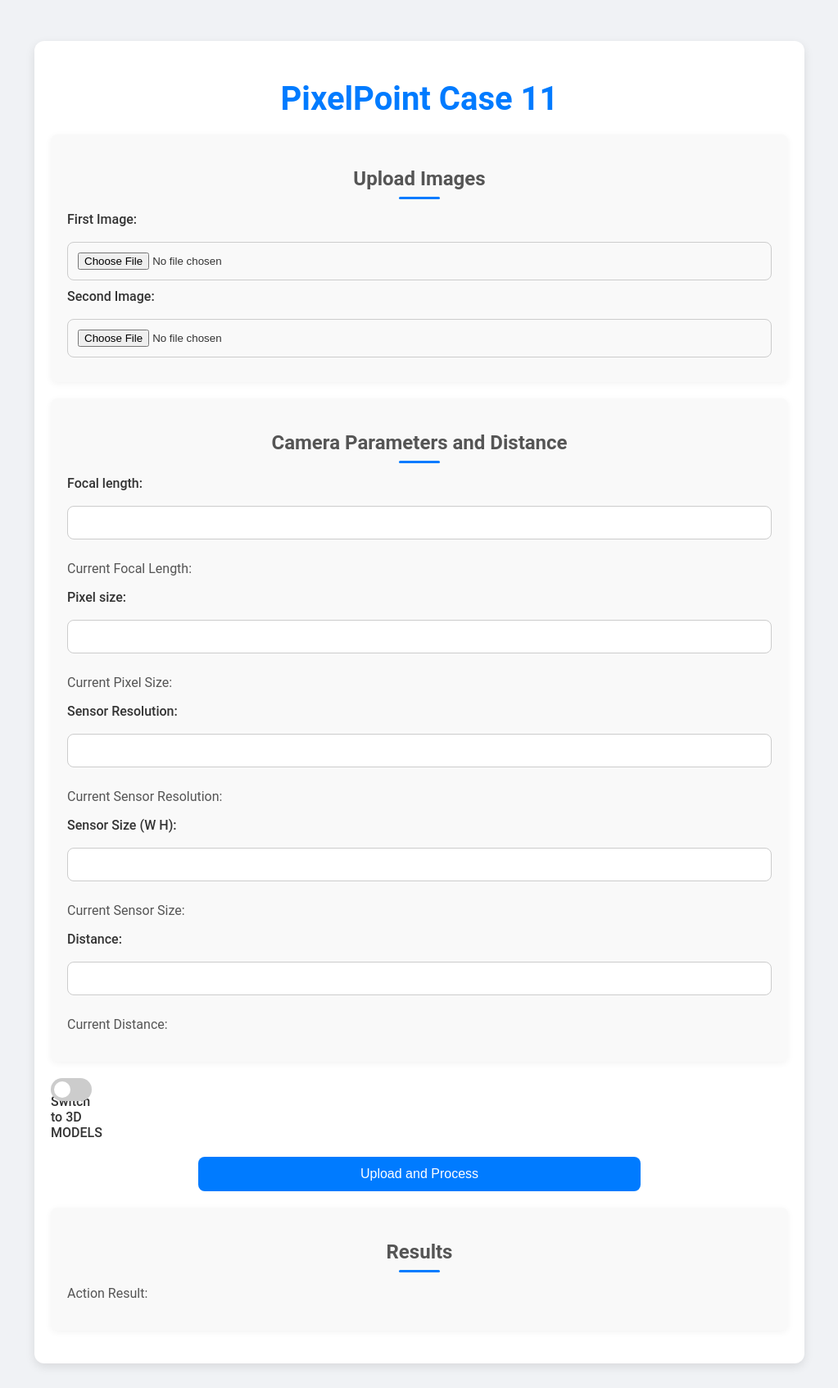
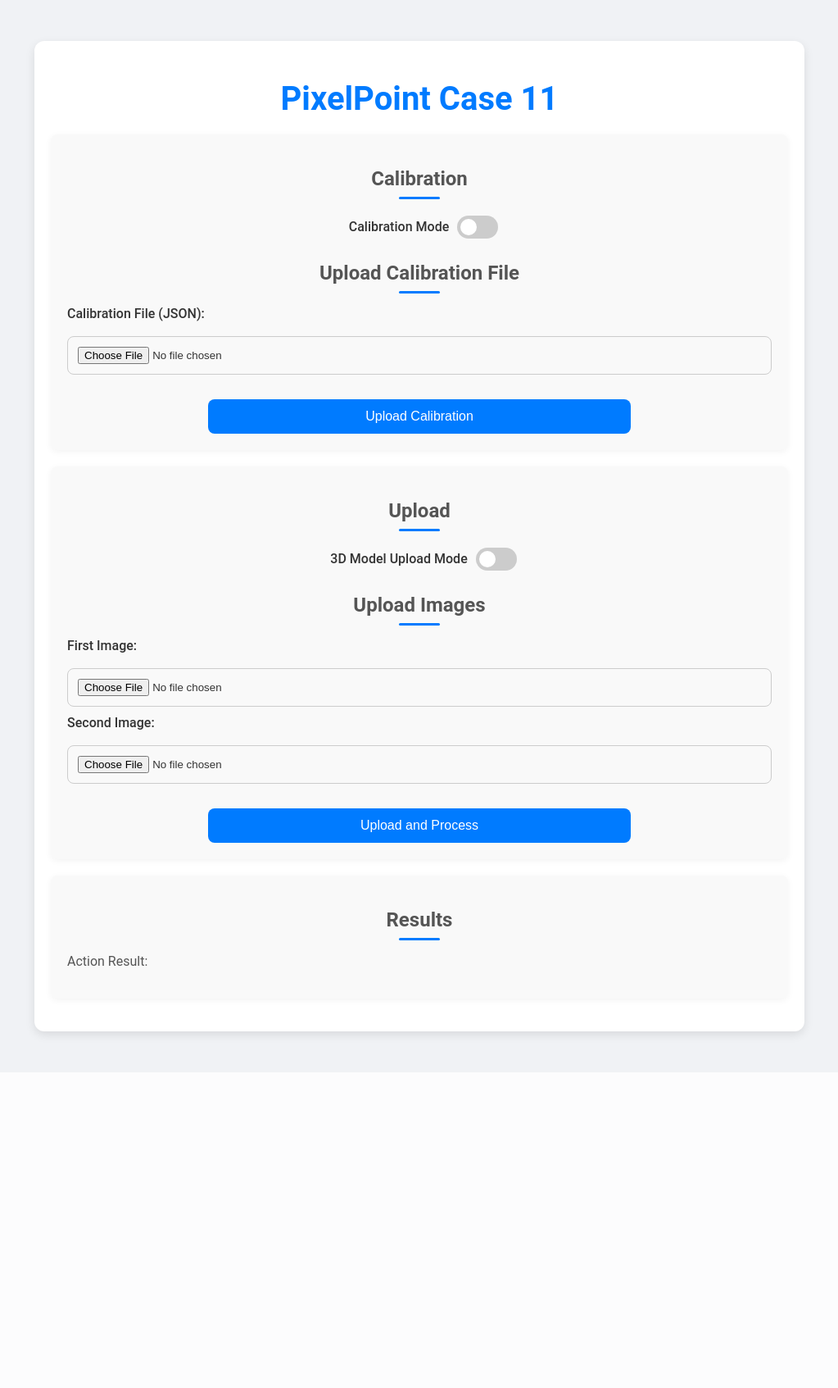
Before and after one commit to deniskirbaba/stereo-geometry-measurement, a FastAPI app: page / in a window 1280 px wide. Shown: the top 1693 px of the page at 82% size, without its empty margins (128-1151 px from the left). After the commit the page ends 1272 px from the top, so only its background shows below. Run offline with FastAPI, Linux system fonts and the light colour scheme.

Commit message:
last version

```diff
--- a/src/MyAppForCase11/main.py
+++ b/src/MyAppForCase11/main.py
@@ -11,52 +11,112 @@ templates = Jinja2Templates(directory="templates")
 app.mount("/static", StaticFiles(directory="static"), name="static")
 
 UPLOAD_IMAGES_PATH = "camera_images"
+UPLOAD_CALIBRATION_PATH = "calibration"
 UPLOAD_MODELS_PATH = "models"
+UPLOAD_CALIBRATION_PHOTO_PATH = "calibration_photo"
 
-# Убедитесь, что папки существуют
 os.makedirs(UPLOAD_IMAGES_PATH, exist_ok=True)
+os.makedirs(UPLOAD_CALIBRATION_PATH, exist_ok=True)
 os.makedirs(UPLOAD_MODELS_PATH, exist_ok=True)
+os.makedirs(UPLOAD_CALIBRATION_PHOTO_PATH, exist_ok=True)
 
 @app.get("/")
 async def read_root(request: Request):
     return templates.TemplateResponse("index.html", {"request": request})
 
 @app.post("/upload/")
-async def upload_data(
-    focal_length: str = Form(...),
-    pixel_size: str = Form(...),
-    sensor_resolution: str = Form(...),
-    sensor_size: str = Form(...),
-    distance: str = Form(...),
-    image1: UploadFile = File(None),
-    image2: UploadFile = File(None),
-    model: UploadFile = File(None)
-):
-    # Логирование полученных данных для отладки
-    print(f"Received: focal_length={focal_length}, pixel_size={pixel_size}, sensor_resolution={sensor_resolution}, sensor_size={sensor_size}, distance={distance}")
-
-    if model:
-        # Сохранение 3D модели
-        model_path = os.path.join(UPLOAD_MODELS_PATH, model.filename)
-        with open(model_path, "wb") as buffer:
-            buffer.write(await model.read())
-        print(f"Saved model: {model.filename} to {model_path}")
-    elif image1 and image2:
-        # Сохранение изображений
+async def upload_data(image1: UploadFile = File(None), image2: UploadFile = File(None)):
+    if image1 and image2:
         image1_path = os.path.join(UPLOAD_IMAGES_PATH, image1.filename)
         image2_path = os.path.join(UPLOAD_IMAGES_PATH, image2.filename)
         with open(image1_path, "wb") as buffer:
             buffer.write(await image1.read())
         with open(image2_path, "wb") as buffer:
             buffer.write(await image2.read())
-        print(f"Saved images: {image1.filename} and {image2.filename} to {UPLOAD_IMAGES_PATH}")
     else:
-        return JSONResponse(status_code=422, content={"error": "Files are missing"})
+        return JSONResponse(status_code=422, content={"error": "Images are missing"})
 
-    # Возвращаем результат обработки
     return {"result": "0.05 мм"}
 
-# Код для обработки ошибок
+@app.post("/upload_calibration/")
+async def upload_calibration(calibration_file: UploadFile = File(...)):
+    if not calibration_file.filename.endswith(".json"):
+        return JSONResponse(status_code=422, content={"error": "Only JSON files are allowed."})
+
+    calibration_path = os.path.join(UPLOAD_CALIBRATION_PATH, calibration_file.filename)
+    with open(calibration_path, "wb") as buffer:
+        buffer.write(await calibration_file.read())
+
+    return {"result": "Calibration file uploaded successfully."}
+
+@app.post("/upload_params/")
+async def upload_params(
+    focal_length: str = Form(None),
+    pixel_size: str = Form(None),
+    sensor_resolution: str = Form(None),
+    sensor_size: str = Form(None),
+    distance: str = Form(None),
+    num_tiles: str = Form(None),
+    square_size: str = Form(None),
+    chessboard_image1: UploadFile = File(None),
+    chessboard_image2: UploadFile = File(None)
+):
+    if not all([focal_length, pixel_size, sensor_resolution, sensor_size, distance, num_tiles, square_size]):
+        return JSONResponse(status_code=422, content={"error": "All fields must be provided."})
+
+    if chessboard_image1 and chessboard_image2:
+        chessboard_image1_path = os.path.join(UPLOAD_CALIBRATION_PHOTO_PATH, chessboard_image1.filename)
+        chessboard_image2_path = os.path.join(UPLOAD_CALIBRATION_PHOTO_PATH, chessboard_image2.filename)
+        with open(chessboard_image1_path, "wb") as buffer:
+            buffer.write(await chessboard_image1.read())
+        with open(chessboard_image2_path, "wb") as buffer:
+            buffer.write(await chessboard_image2.read())
+    else:
+        return JSONResponse(status_code=422, content={"error": "Calibration chessboard images are missing."})
+
+    return {
+        "focal_length": focal_length,
+        "pixel_size": pixel_size,
+        "sensor_resolution": sensor_resolution,
+        "sensor_size": sensor_size,
+        "distance": distance,
+        "num_tiles": num_tiles,
+        "square_size": square_size,
+        "result": "Calibration parameters uploaded successfully."
+    }
+
+
+@app.post("/upload_and_process/")
+async def upload_and_process(image1: UploadFile = File(...), image2: UploadFile = File(...)):
+    if image1 and image2:
+        image1_path = os.path.join(UPLOAD_IMAGES_PATH, image1.filename)
+        image2_path = os.path.join(UPLOAD_IMAGES_PATH, image2.filename)
+        with open(image1_path, "wb") as buffer:
+            buffer.write(await image1.read())
+        with open(image2_path, "wb") as buffer:
+            buffer.write(await image2.read())
+        return {"result": "0.07 мм"}
+    else:
+        return JSONResponse(status_code=422, content={"error": "Images are missing"})
+
+@app.post("/upload_model/")
+async def upload_model(
+        images_count: str = Form(None),
+        model_file: UploadFile = File(None)
+):
+    if not images_count or not model_file:
+        return JSONResponse(status_code=422, content={"error": "Images count and a model must be provided."})
+
+    model_path = os.path.join(UPLOAD_MODELS_PATH, model_file.filename)
+    with open(model_path, "wb") as buffer:
+        buffer.write(await model_file.read())
+
+    return {
+        "images_count": images_count,
+        "result": "0.05 мм"
+    }
+
 @app.exception_handler(422)
 async def validation_exception_handler(request, exc):
-    return JSONResponse(status_code=422, content={"error": "Validation error. Please check all fields and file uploads."})
+    return JSONResponse(status_code=422,
+                        content={"error": "Validation error. Please check all fields and file uploads."})
--- a/src/MyAppForCase11/static/script.js
+++ b/src/MyAppForCase11/static/script.js
@@ -1,77 +1,164 @@
-document.getElementById('switch').addEventListener('change', function() {
-    const is3DMode = this.checked;
-    document.getElementById('image-upload-section').style.display = is3DMode ? 'none' : 'block';
-    document.getElementById('model-upload-title').style.display = is3DMode ? 'block' : 'none';
-    document.getElementById('model-upload-section').style.display = is3DMode ? 'block' : 'none';
+document.addEventListener('DOMContentLoaded', function() {
+    // Изначально скрываем секцию параметров камеры и секцию загрузки модели
+    document.getElementById('camera-params-section').style.display = 'none';
+    document.getElementById('model-upload-section').style.display = 'none';
 });
 
-document.getElementById('process-btn').addEventListener('click', async function() {
-    const params = ['focal_length', 'pixel_size', 'sensor_resolution', 'sensor_size', 'distance'];
-    const formData = new FormData();
-    let allFilled = true;
+// Логика кнопки "Upload Calibration"
+document.getElementById('calibration-btn').addEventListener('click', async function() {
+    const calibrationInput = document.getElementById('calibration_file');
 
-    // Проверка полей формы Camera Parameters and Distance
-    params.forEach(param => {
-        const value = document.getElementById(param).value;
-        console.log(`Parameter: ${param}, Value: ${value}, Type: ${typeof value}`);
-
-        if (!value) {
-            allFilled = false;
-            document.getElementById(param).classList.add('error');
-        } else {
-            document.getElementById(param).classList.remove('error');
-        }
-        formData.append(param, value);
-    });
-
-    // Проверка загрузки файлов (фото или модели)
-    const imageInput1 = document.getElementById('image1');
-    const imageInput2 = document.getElementById('image2');
-    const modelInput = document.getElementById('model');
-    const is3DMode = document.getElementById('switch').checked;
-
-    let filesValid = false;
-
-    if (is3DMode) {
-        if (modelInput.files.length > 0) {
-            console.log(`Model File: ${modelInput.files[0].name}, Type: ${typeof modelInput.files[0]}`);
-            formData.append('model', modelInput.files[0]);
-            filesValid = true;
-        }
-    } else {
-        if (imageInput1.files.length > 0 && imageInput2.files.length > 0) {
-            console.log(`First Image File: ${imageInput1.files[0].name}, Type: ${typeof imageInput1.files[0]}`);
-            console.log(`Second Image File: ${imageInput2.files[0].name}, Type: ${typeof imageInput2.files[0]}`);
-            formData.append('image1', imageInput1.files[0]);
-            formData.append('image2', imageInput2.files[0]);
-            filesValid = true;
-        }
-    }
-
-    if (!allFilled || !filesValid) {
-        alert("Please fill in all fields and upload required files.");
+    if (calibrationInput.files.length === 0) {
+        alert('Пожалуйста, загрузите файл калибровки.');
         return;
     }
 
-    // Отправляем данные на сервер
+    const formData = new FormData();
+    formData.append('calibration_file', calibrationInput.files[0]);
+
     try {
-        const response = await fetch('/upload/', {
+        const response = await fetch('/upload_calibration/', {
+            method: 'POST',
+            body: formData
+        });
+        const result = await response.json();
+        if (response.ok) {
+            alert(result.result);
+        } else {
+            alert(result.error);
+        }
+    } catch (error) {
+        console.error('Ошибка:', error);
+    }
+});
+
+// Логика кнопки "Upload Parameters"
+document.getElementById('upload-params-btn').addEventListener('click', async function() {
+    const focalLength = document.getElementById('focal_length').value;
+    const pixelSize = document.getElementById('pixel_size').value;
+    const sensorResolution = document.getElementById('sensor_resolution').value;
+    const sensorSize = document.getElementById('sensor_size').value;
+    const distance = document.getElementById('distance').value;
+    const chessboardImage1 = document.getElementById('chessboard_image1').files[0];
+    const chessboardImage2 = document.getElementById('chessboard_image2').files[0];
+    const numTiles = document.getElementById('tiles').value;
+    const squareSize = document.getElementById('square_size').value;
+
+    // Проверка заполненности полей и загрузки файлов
+    if (!focalLength || !pixelSize || !sensorResolution || !sensorSize || !distance || !chessboardImage1 || !chessboardImage2 || !numTiles || !squareSize) {
+        alert('Пожалуйста, заполните все поля и загрузите оба изображения шахматной доски.');
+        return;
+    }
+
+    const formData = new FormData();
+    formData.append('focal_length', focalLength);
+    formData.append('pixel_size', pixelSize);
+    formData.append('sensor_resolution', sensorResolution);
+    formData.append('sensor_size', sensorSize);
+    formData.append('distance', distance);
+    formData.append('chessboard_image1', chessboardImage1);
+    formData.append('chessboard_image2', chessboardImage2);
+    formData.append('num_tiles', numTiles);  // Исправлено на 'num_tiles'
+    formData.append('square_size', squareSize);
+
+    try {
+        const response = await fetch('/upload_params/', {
             method: 'POST',
             body: formData
         });
 
+        // Проверка статуса ответа
         if (response.ok) {
-            const data = await response.json();
-            params.forEach(param => {
-                document.getElementById(param + '_display').innerText = document.getElementById(param).value;
-            });
-            document.getElementById('action_result').innerText = data.result;
-            console.log("Server Response:", data);
+            const result = await response.json();
+            document.getElementById('focal_length_display').innerText = result.focal_length;
+            document.getElementById('pixel_size_display').innerText = result.pixel_size;
+            document.getElementById('sensor_resolution_display').innerText = result.sensor_resolution;
+            document.getElementById('sensor_size_display').innerText = result.sensor_size;
+            document.getElementById('distance_display').innerText = result.distance;
+            document.getElementById('tiles_display').innerText = result.num_tiles;  // Исправлено на 'num_tiles'
+            document.getElementById('square_size_display').innerText = result.square_size;
+            alert('Параметры успешно загружены.');
         } else {
-            throw new Error(`Upload failed with status ${response.status}`);
+            const result = await response.json();
+            alert(`Ошибка: ${result.error}`);
         }
     } catch (error) {
-        console.error('Error during upload:', error);
-        document.getElementById('action_result').innerText = "An error occurred. Please try again.";
+        console.error('Ошибка:', error);
+        alert('Произошла ошибка при загрузке данных. Пожалуйста, попробуйте снова.');
     }
 });
+
+// Логика кнопки "Upload 3D Models and Process"
+document.getElementById('upload-model-btn').addEventListener('click', async function() {
+    const imagesCount = document.getElementById('images_count').value;
+    const modelFile = document.getElementById('model_file');
+
+    if (!imagesCount || modelFile.files.length === 0) {
+        alert('Пожалуйста, укажите количество изображений и загрузите модель.');
+        return;
+    }
+
+    const formData = new FormData();
+    formData.append('images_count', imagesCount);
+    formData.append('model_file', modelFile.files[0]);
+
+    try {
+        const response = await fetch('/upload_model/', {
+            method: 'POST',
+            body: formData
+        });
+        const result = await response.json();
+        if (response.ok) {
+            document.getElementById('images_count_display').innerText = result.images_count;
+            document.getElementById('action_result').innerText = result.result;
+        } else {
+            alert(result.error);
+        }
+    } catch (error) {
+        console.error('Ошибка:', error);
+    }
+});
+
+// Логика кнопки "Upload and Process"
+document.getElementById('upload-and-process-btn').addEventListener('click', async function() {
+    const image1Input = document.getElementById('image1');
+    const image2Input = document.getElementById('image2');
+
+    if (image1Input.files.length === 0 || image2Input.files.length === 0) {
+        alert('Пожалуйста, загрузите оба изображения.');
+        return;
+    }
+
+    const formData = new FormData();
+    formData.append('image1', image1Input.files[0]);
+    formData.append('image2', image2Input.files[0]);
+
+    try {
+        const response = await fetch('/upload_and_process/', {
+            method: 'POST',
+            body: formData
+        });
+        const result = await response.json();
+        if (response.ok) {
+            document.getElementById('action_result').innerText = result.result;
+        } else {
+            alert(result.error);
+        }
+    } catch (error) {
+        console.error('Ошибка:', error);
+    }
+});
+
+// Логика переключателя "Calibration Mode"
+document.getElementById('calibration-toggle').addEventListener('change', function() {
+    const isChecked = this.checked;
+    document.getElementById('calibration-section').style.display = isChecked ? 'none' : 'block';
+    document.getElementById('camera-params-section').style.display = isChecked ? 'block' : 'none';
+});
+
+// Логика переключателя "3D Model Upload Mode"
+document.getElementById('model-toggle').addEventListener('change', function() {
+    const isChecked = this.checked;
+    document.getElementById('image-upload-section').style.display = isChecked ? 'none' : 'block';
+    document.getElementById('model-upload-section').style.display = isChecked ? 'block' : 'none';
+});
--- a/src/MyAppForCase11/templates/index.html
+++ b/src/MyAppForCase11/templates/index.html
@@ -1,5 +1,5 @@
 <!DOCTYPE html>
-<html lang="en">
+<html lang="ru">
 <head>
     <meta charset="UTF-8">
     <meta name="viewport" content="width=device-width, initial-scale=1.0">
@@ -11,23 +11,25 @@
         <h1>PixelPoint Case 11</h1>
 
         <div class="form-section">
-            <h2>Upload Images</h2>
-            <div id="image-upload-section">
-                <label for="image1">First Image:</label>
-                <input type="file" id="image1" name="image1"><br>
-                <label for="image2">Second Image:</label>
-                <input type="file" id="image2" name="image2">
+            <h2>Calibration</h2>
+            <div class="switch-container">
+                <label for="calibration-toggle">Calibration Mode</label>
+                <label class="switch">
+                    <input type="checkbox" id="calibration-toggle">
+                    <span class="slider"></span>
+                </label>
             </div>
 
-            <h2 id="model-upload-title" style="display:none;">3D MODELS</h2>
-            <div id="model-upload-section" style="display:none;">
-                <label for="model">Upload 3D Model:</label>
-                <input type="file" id="model" name="model">
-            </div>
+            <div id="calibration-section" style="display: block;">
+                <h2>Upload Calibration File</h2>
+                <label for="calibration_file">Calibration File (JSON):</label>
+                <input type="file" id="calibration_file" name="calibration_file"><br>
+                <button id="calibration-btn" class="submit-btn">Upload Calibration</button>
             </div>
 
-        <div class="form-section">
-            <h2>Camera Parameters and Distance</h2>
+            <div id="camera-params-section" style="display: none;">
+                <h2>Set Parameters and Upload Calibration Board</h2>
+
                 <label for="focal_length">Focal length:</label>
                 <input type="text" id="focal_length" name="focal_length"><br>
                 <p>Current Focal Length: <span id="focal_length_display"></span></p>
@@ -36,26 +38,66 @@
                 <input type="text" id="pixel_size" name="pixel_size"><br>
                 <p>Current Pixel Size: <span id="pixel_size_display"></span></p>
 
-            <label for="sensor_resolution">Sensor Resolution:</label>
-            <input type="text" id="sensor_resolution" name="sensor_resolution"><br>
-            <p>Current Sensor Resolution: <span id="sensor_resolution_display"></span></p>
+                <label for="sensor_resolution">Distortion vector (now only 0):</label>
+                <input type="text" id="sensor_resolution" name="sensor_resolution" value="0"><br>
+                <p>Current Distortion Vector: <span id="sensor_resolution_display"></span></p>
 
                 <label for="sensor_size">Sensor Size (W H):</label>
                 <input type="text" id="sensor_size" name="sensor_size"><br>
                 <p>Current Sensor Size: <span id="sensor_size_display"></span></p>
 
-            <label for="distance">Distance:</label>
+                <label for="distance">Distance (1cam_to_obj, 2cam_to_obj, 1cam_to_2cam):</label>
                 <input type="text" id="distance" name="distance"><br>
                 <p>Current Distance: <span id="distance_display"></span></p>
+
+                <label for="chessboard_image1">Calibration Chessboard Image 1:</label>
+                <input type="file" id="chessboard_image1" name="chessboard_image1"><br>
+
+                <label for="chessboard_image2">Calibration Chessboard Image 2:</label>
+                <input type="file" id="chessboard_image2" name="chessboard_image2"><br>
+
+                <label for="tiles">Number of Tiles (AxB):</label>
+                <input type="text" id="tiles" name="tiles"><br>
+                <p>Current Tiles: <span id="tiles_display"></span></p>
+
+                <label for="square_size">Square Size:</label>
+                <input type="text" id="square_size" name="square_size"><br>
+                <p>Current Square Size: <span id="square_size_display"></span></p>
+
+                <button id="upload-params-btn" class="submit-btn">Upload Parameters</button>
+            </div>
         </div>
 
+        <div class="form-section">
+            <h2 id="upload-header">Upload</h2>
+            <div class="switch-container">
+                <label for="model-toggle">3D Model Upload Mode</label>
                 <label class="switch">
-            <input type="checkbox" id="switch">
+                    <input type="checkbox" id="model-toggle">
                     <span class="slider"></span>
-            Switch to 3D MODELS
                 </label>
+            </div>
+            <div id="image-upload-section">
+                <h2>Upload Images</h2>
+                <label for="image1">First Image:</label>
+                <input type="file" id="image1" name="image1"><br>
+                <label for="image2">Second Image:</label>
+                <input type="file" id="image2" name="image2"><br>
+                <button id="upload-and-process-btn" class="submit-btn">Upload and Process</button>
+            </div>
 
-        <button id="process-btn" class="submit-btn">Upload and Process</button>
+            <div id="model-upload-section" style="display: none;">
+                <h2>Upload 3D Model</h2>
+                <label for="images_count">Images Count:</label>
+                <input type="text" id="images_count" name="images_count"><br>
+                <p>Current Images Count: <span id="images_count_display"></span></p>
+
+                <label for="model_file">Upload 3D Model:</label>
+                <input type="file" id="model_file" name="model_file"><br>
+
+                <button id="upload-model-btn" class="submit-btn">Upload 3D Models and Process</button>
+            </div>
+        </div>
 
         <div class="form-section">
             <h2>Results</h2>
```
Lines whose indentation alone changed are shown as unchanged.
